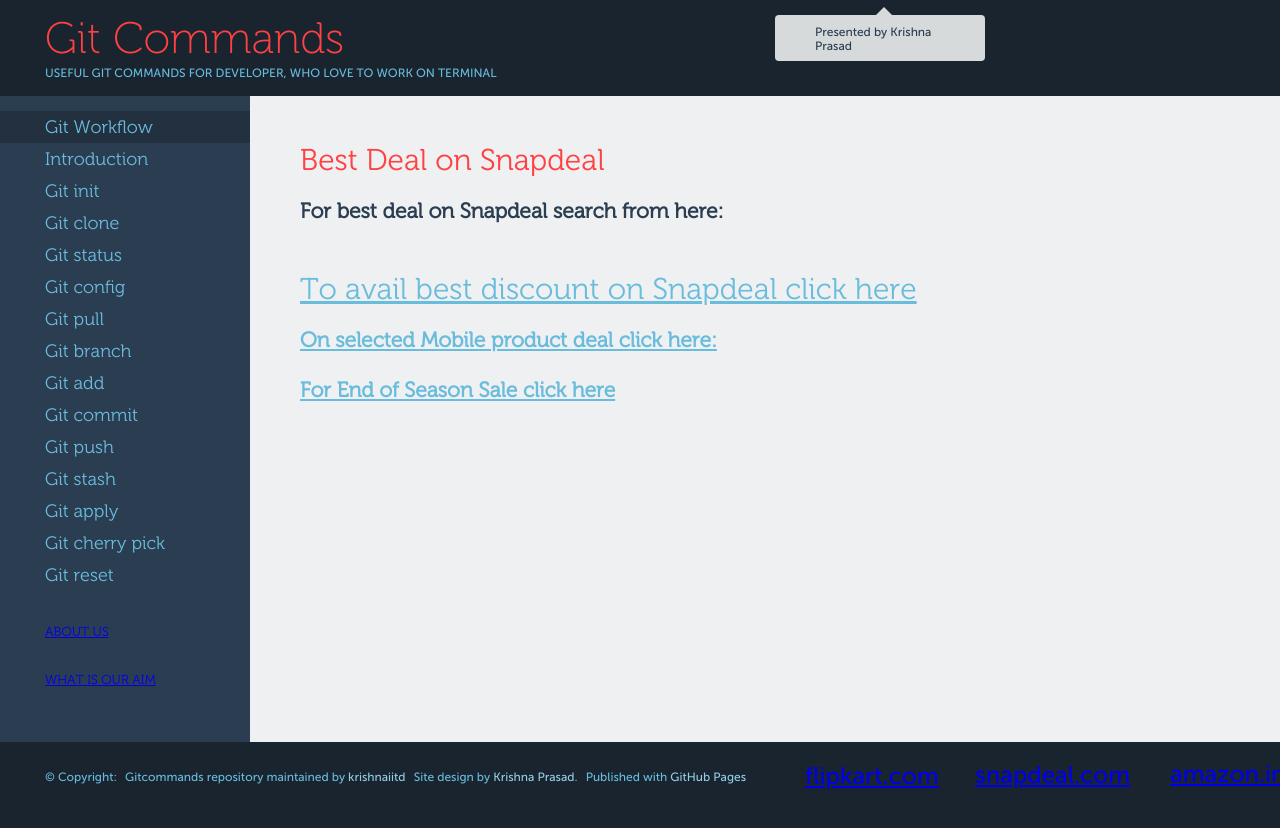
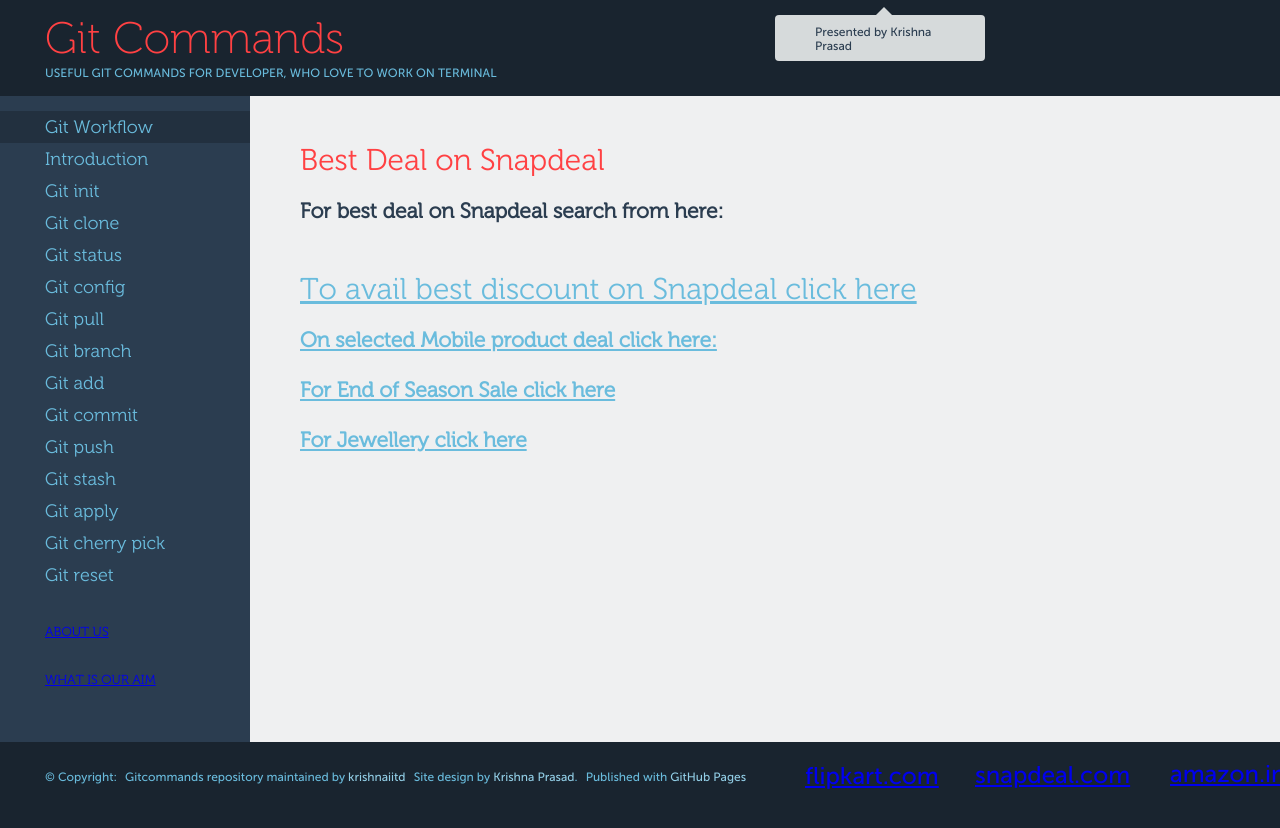
Before and after one commit to krishnaiitd/gitcommands, a Jekyll site: the page built from best-deal-on-snapdeal/index.html, in a window 1280 px wide. Shown: the top 828 px of the page. Built offline with Jekyll 4.4.1, drawn with Linux system fonts in a browser that asks for light colours; comment, search, counter and statistics services are not loaded.

Commit message:
added link

```diff
--- a/best-deal-on-snapdeal/index.html
+++ b/best-deal-on-snapdeal/index.html
@@ -27,4 +27,8 @@
     <h3><a href="http://www.snapdeal.com?utm_source=aff_prog&utm_campaign=afts&offer_id=17&aff_id=29846&source=http://www.snapdeal.com/offers/end-of-season-sale?MID=CT_web_hp_p1_eoss_MensApparel_Generic_Upto40pcntExtra80pcnt&&file_id=2432" target="_blank" rel="nofollow"> For End of Season Sale click here</a></h3>
   </div>
 
+  <div>
+    <h3><a href="http://www.snapdeal.com?utm_source=aff_prog&utm_campaign=afts&offer_id=17&aff_id=29846&source=http://www.snapdeal.com/product/rani-peacock-kundan-set/1435253057" target="_blank" rel="nofollow"> For Jewellery click here</a></h3>
+  </div>
+
 </article>
```
